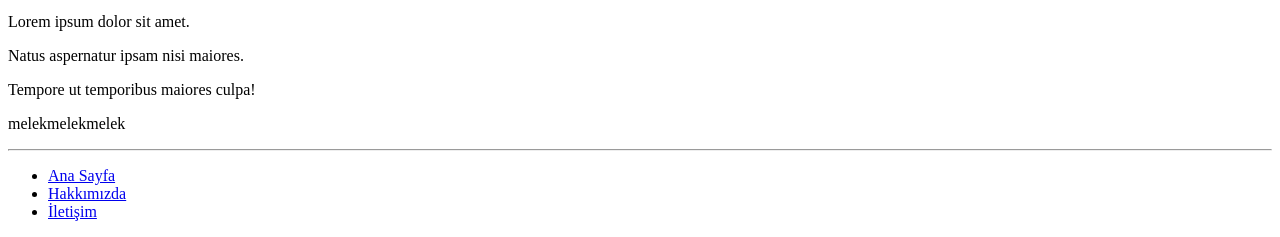
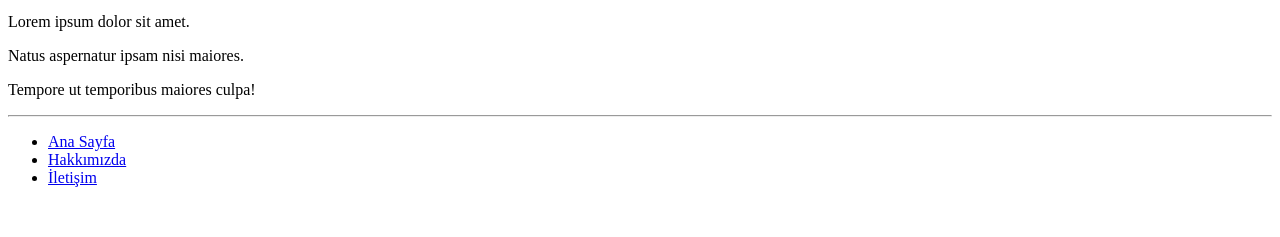
Before and after one commit to melekdelibas/kodluyoruz-front-end-bolum-sonu, a plain HTML site: page index.html in a window 1280 px wide. Shown: the part 1803-2040 px from the top of the page. After the commit the page ends 2006 px from the top, so only its background shows below. Drawn offline with Linux system fonts and the light colour scheme.

Commit message:
deneme satırı silindi

```diff
--- a/index.html
+++ b/index.html
@@ -65,13 +65,11 @@
             <p>Lorem ipsum dolor sit amet.</p>
             <p>Natus aspernatur ipsam nisi maiores.</p>
             <p>Tempore ut temporibus maiores culpa!</p>
-            <p>melekmelekmelek</p>
             <hr>
         </article>
         <!-- Articles End -->
     </section>
     <!-- Content End -->
-    <!-- degisiklik -->
 
     <!-- Footer Start -->
     <footer>
```
